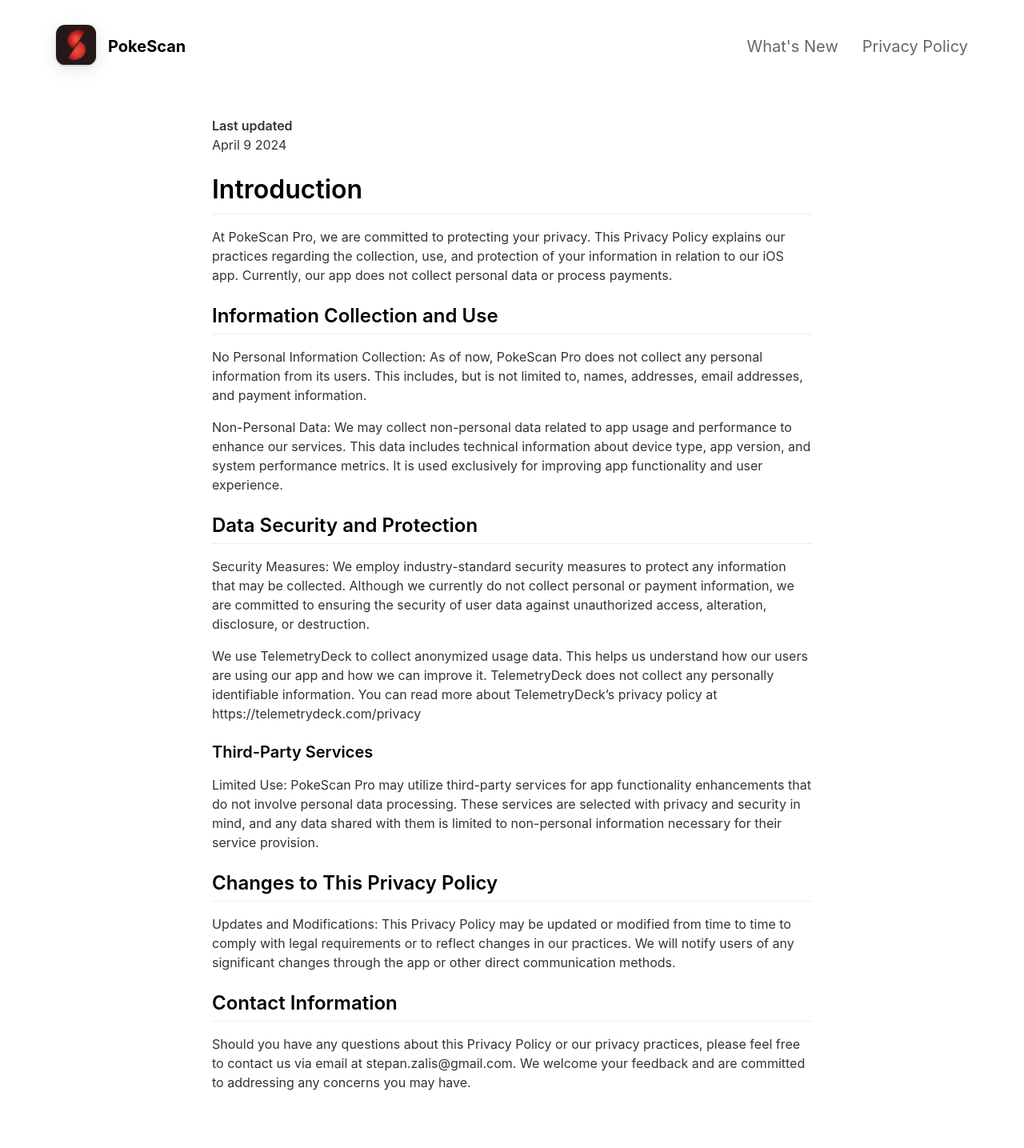
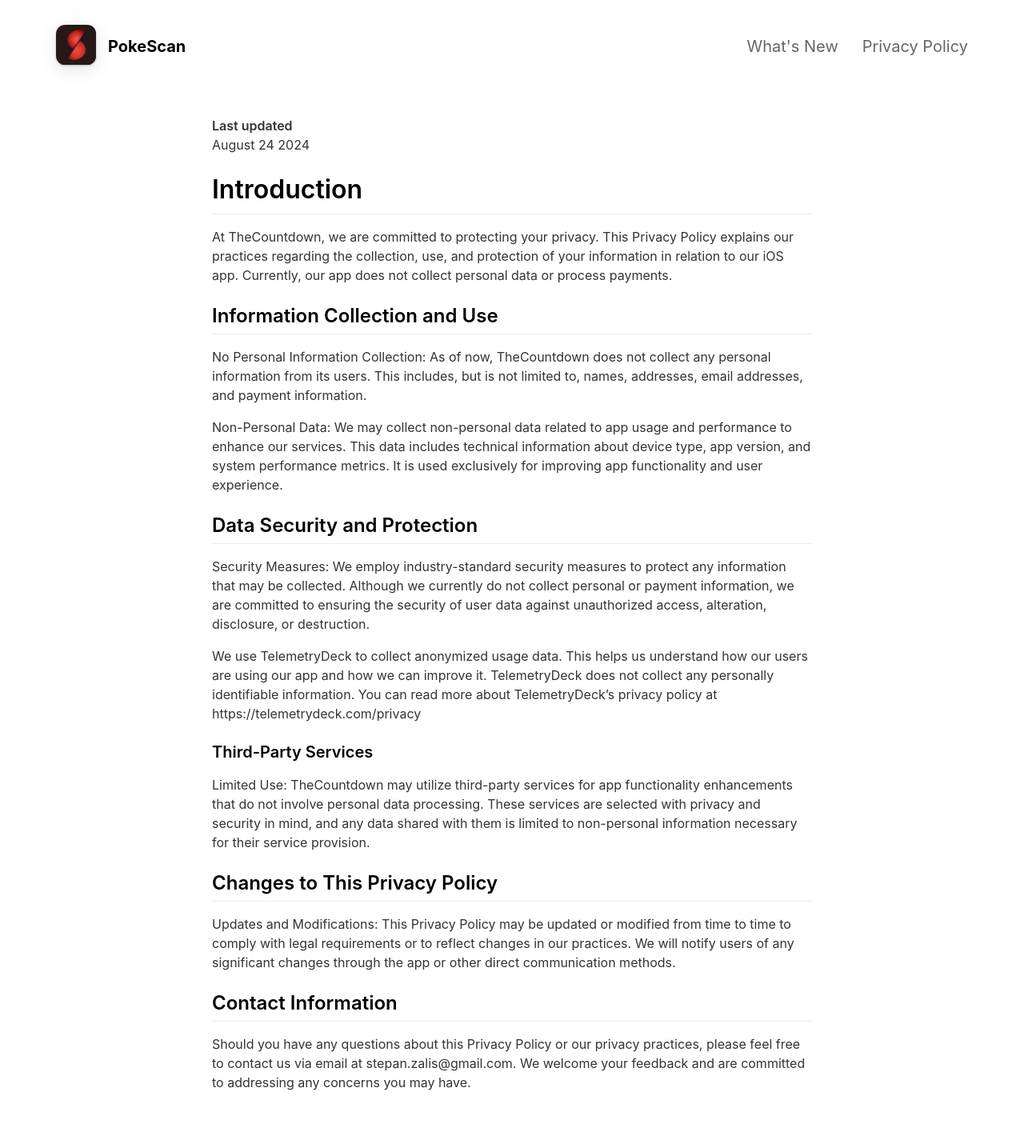
Before and after one commit to stepanzalis/TheCountdown-Landing-Page, a Jekyll site: the page built from _pages/privacypolicy.md, in a window 1280 px wide. Shown: the whole page at 80% size. Built offline with Jekyll 4.4.1, drawn with Linux system fonts in a browser that asks for light colours; nearby versions of some CDN libraries.

Commit message:
Update privacypolicy.md

```diff
--- a/_pages/privacypolicy.md
+++ b/_pages/privacypolicy.md
@@ -5,14 +5,14 @@ include_in_header: true
 ---
 
 **Last updated**
-April 9 2024
+August 24 2024
 
 # Introduction
-At PokeScan Pro, we are committed to protecting your privacy. This Privacy Policy explains our practices regarding the collection, use, and protection of your information in relation to our iOS app. Currently, our app does not collect personal data or process payments.
+At TheCountdown, we are committed to protecting your privacy. This Privacy Policy explains our practices regarding the collection, use, and protection of your information in relation to our iOS app. Currently, our app does not collect personal data or process payments.
 <br>
 
 ## Information Collection and Use
-No Personal Information Collection: As of now, PokeScan Pro does not collect any personal information from its users. This includes, but is not limited to, names, addresses, email addresses, and payment information.
+No Personal Information Collection: As of now, TheCountdown does not collect any personal information from its users. This includes, but is not limited to, names, addresses, email addresses, and payment information.
 
 Non-Personal Data: We may collect non-personal data related to app usage and performance to enhance our services. This data includes technical information about device type, app version, and system performance metrics. It is used exclusively for improving app functionality and user experience.
 <br>
@@ -22,7 +22,7 @@ Security Measures: We employ industry-standard security measures to protect any
 We use TelemetryDeck to collect anonymized usage data. This helps us understand how our users are using our app and how we can improve it. TelemetryDeck does not collect any personally identifiable information. You can read more about TelemetryDeck’s privacy policy at https://telemetrydeck.com/privacy
 
 ### Third-Party Services
-Limited Use: PokeScan Pro may utilize third-party services for app functionality enhancements that do not involve personal data processing. These services are selected with privacy and security in mind, and any data shared with them is limited to non-personal information necessary for their service provision.
+Limited Use: TheCountdown may utilize third-party services for app functionality enhancements that do not involve personal data processing. These services are selected with privacy and security in mind, and any data shared with them is limited to non-personal information necessary for their service provision.
 <br>
 ## Changes to This Privacy Policy
 Updates and Modifications: This Privacy Policy may be updated or modified from time to time to comply with legal requirements or to reflect changes in our practices. We will notify users of any significant changes through the app or other direct communication methods.
```
